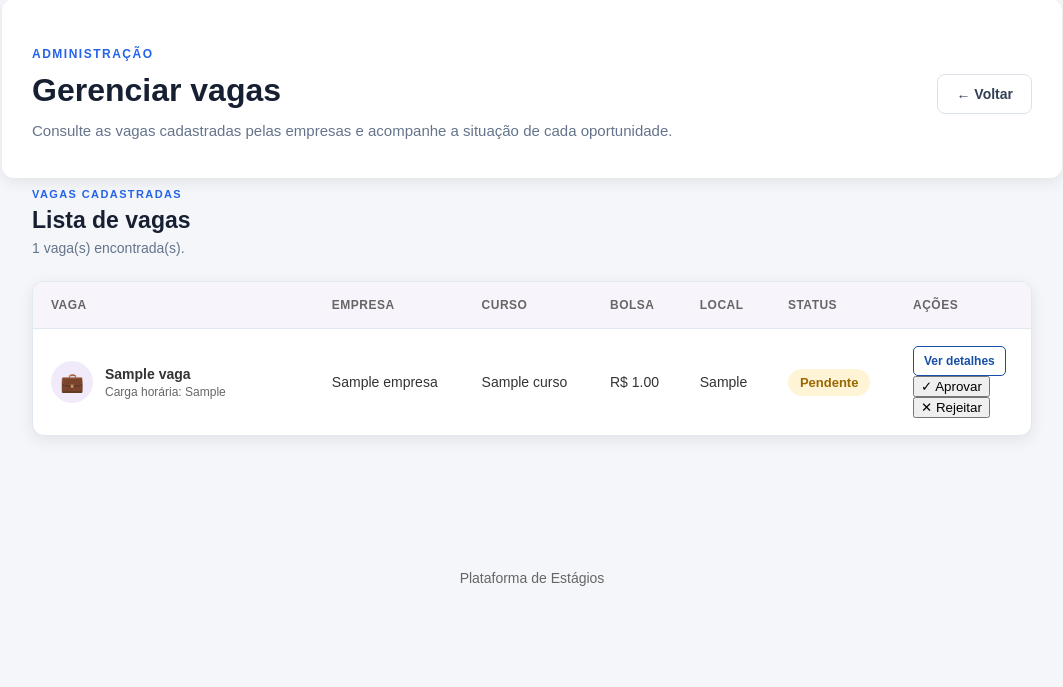
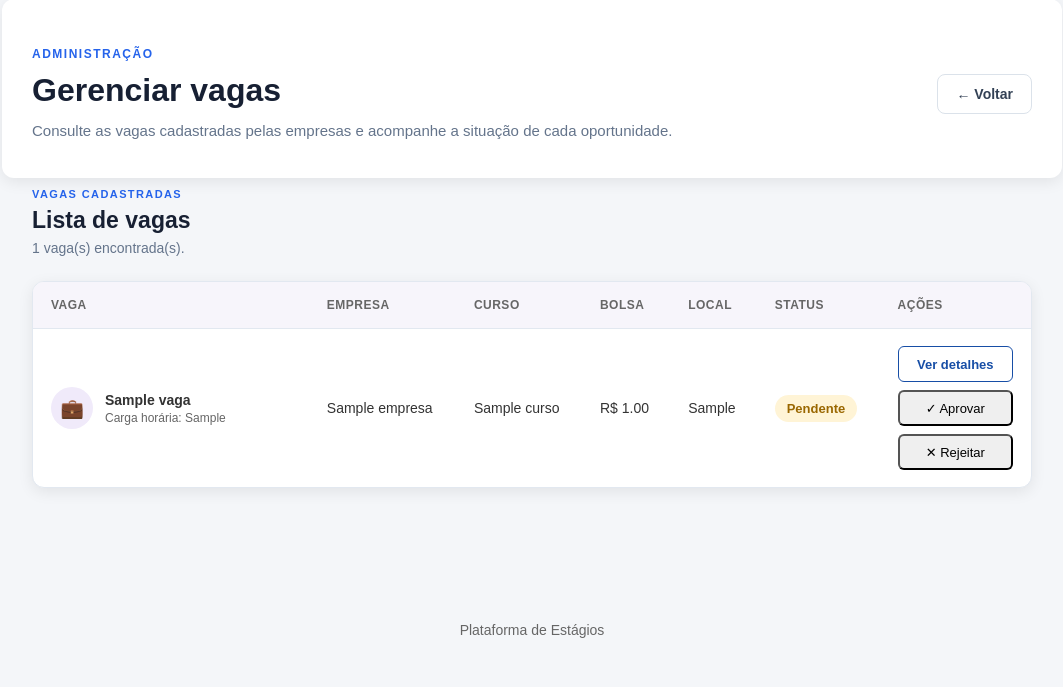
Before and after one commit to Benildomelo/plataforma_estagios, a Django app: page /area-instituicao/vagas/ in a window 1280 px wide. Shown: the part 113-800 px from the top of the page, without its empty margins (108-1171 px from the left). Run offline with Django 5.2, Linux system fonts and the light colour scheme; a user stored in the database is signed in; tables that the repository leaves empty hold one stand-in row (values such as "Sample post").

Commit message:
gerenciar vagas

```diff
--- a/vagas/static/css/componentes.css
+++ b/vagas/static/css/componentes.css
@@ -929,3 +929,81 @@
     background: #174ea6;
     color: #fff;
 }
+
+
+/* AÇÕES DAS VAGAS */
+.instituicao-acoes-vaga {
+    display: flex;
+    flex-direction: column;
+    align-items: stretch;
+    gap: 8px;
+    min-width: 110px;
+}
+
+.instituicao-acoes-vaga form {
+    margin: 0;
+    width: 100%;
+}
+
+/* BOTÃO VER DETALHES */
+.botao-detalhes {
+    display: inline-flex;
+    justify-content: center;
+    align-items: center;
+    width: 100%;
+    min-height: 36px;
+    padding: 8px 12px;
+    border: 1px solid #174ea6;
+    border-radius: 6px;
+    background: #fff;
+    color: #174ea6;
+    text-decoration: none;
+    font-size: 13px;
+    font-weight: 600;
+    box-sizing: border-box;
+    transition: 0.2s ease;
+}
+
+.botao-detalhes:hover {
+    background: #174ea6;
+    color: #fff;
+}
+
+/* BOTÕES DE AÇÃO */
+.instituicao-acoes-vaga button {
+    width: 100%;
+    min-height: 36px;
+    padding: 8px 10px;
+    border-radius: 6px;
+    font-size: 13px;
+    box-sizing: border-box;
+}
+
+/* TABELA */
+.instituicao-tabela {
+    width: 100%;
+    border-collapse: collapse;
+}
+
+.instituicao-tabela th,
+.instituicao-tabela td {
+    padding: 14px 12px;
+    vertical-align: middle;
+}
+
+.instituicao-tabela th:last-child,
+.instituicao-tabela td:last-child {
+    min-width: 140px;
+}
+
+/* CELULAR */
+@media (max-width: 700px) {
+    .instituicao-acoes-vaga {
+        min-width: 100px;
+    }
+
+    .instituicao-tabela th,
+    .instituicao-tabela td {
+        padding: 10px 8px;
+    }
+}
```
Also changed, not shown: vagas/templates/vagas/publicas/detalhe_vaga.html (+19 -29 lines).
